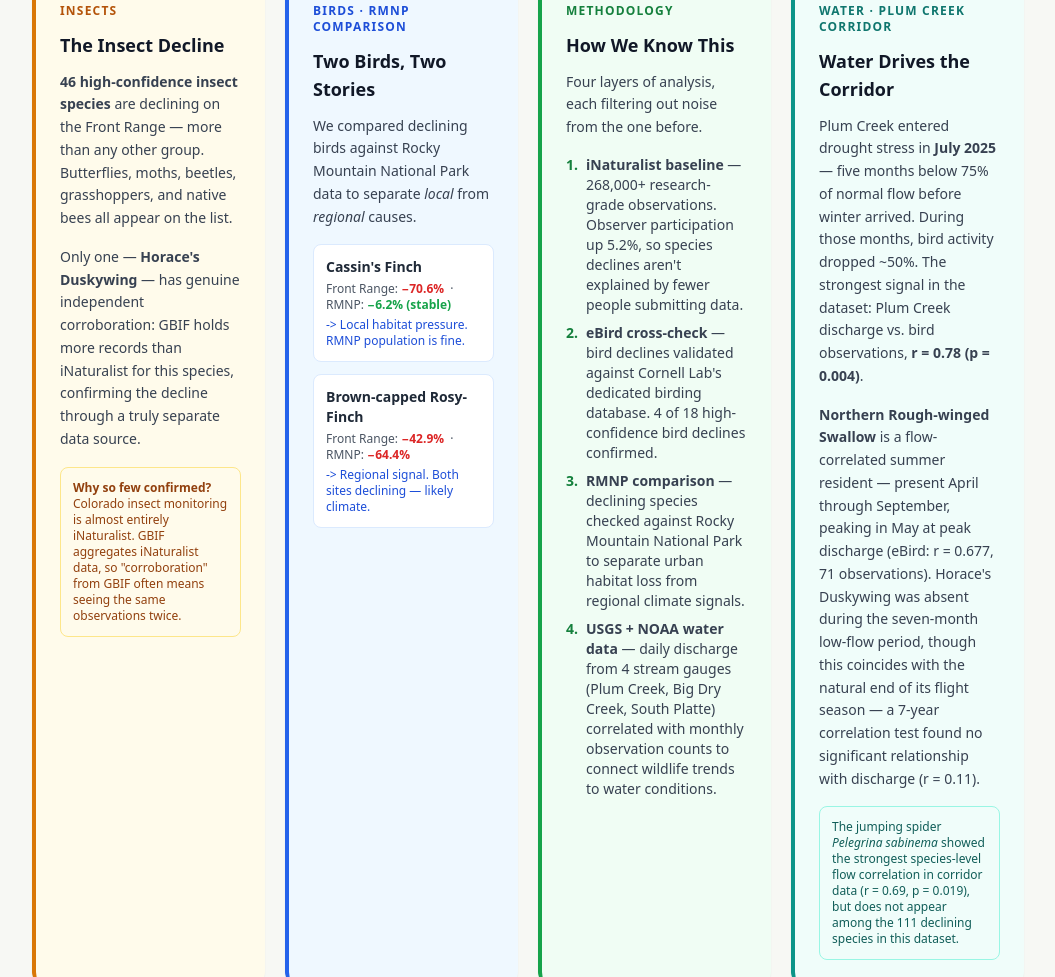
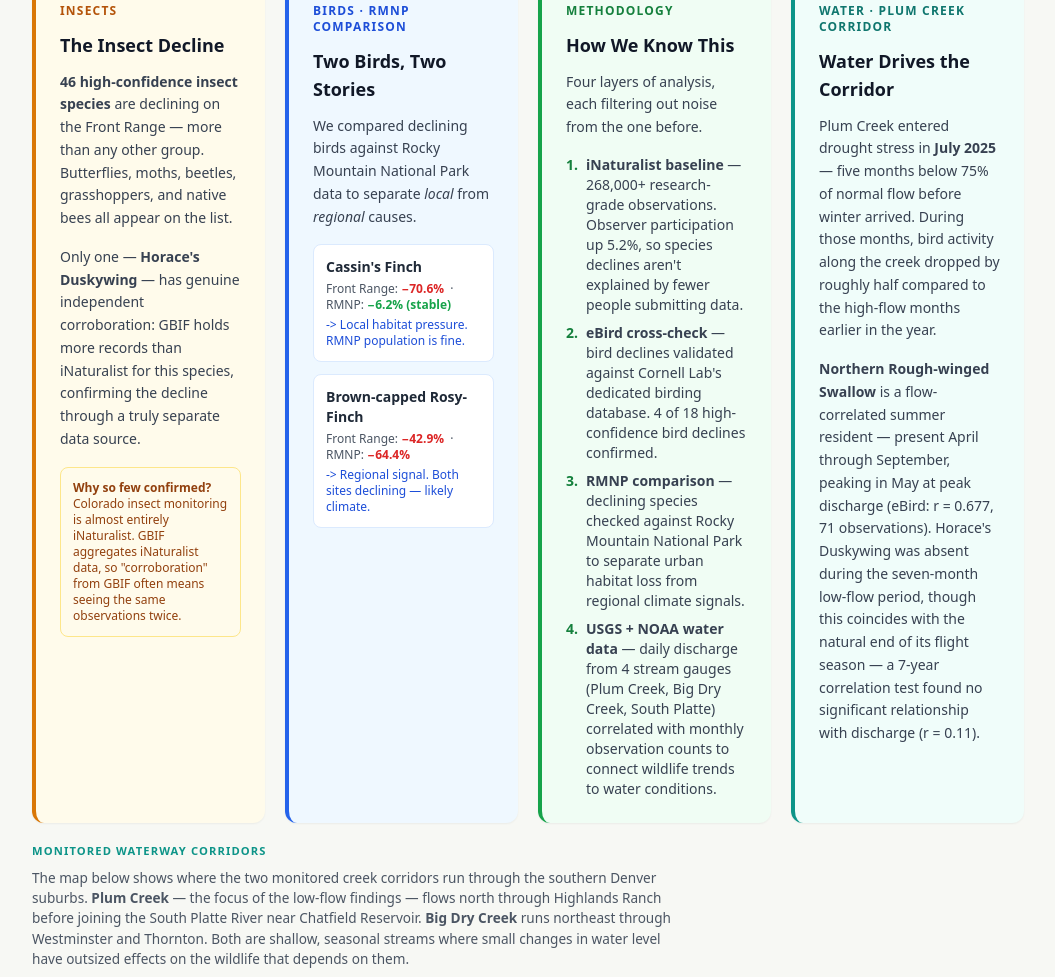
Before and after one commit to kellyandrewb-blip/front-range-wildlife, a plain HTML site: page docs/index.html in a window 1280 px wide. Shown: the part 1328-2305 px from the top of the page, without its empty margins (112-1167 px from the left). Drawn offline with nearby package versions, Linux system fonts and the light colour scheme; grey boxes are pictures that could not be loaded.

Commit message:
Dashboard: remove retracted species-discharge correlations, keep hydrological and observational findings
Co-Authored-By: Claude Sonnet 4.6 <noreply@anthropic.com>

```diff
--- a/docs/index.html
+++ b/docs/index.html
@@ -190,14 +190,11 @@
       <div class="text-teal-700 text-xs font-bold tracking-widest uppercase mb-3">Water · Plum Creek Corridor</div>
       <h3 class="text-lg font-bold text-gray-900 mb-3">Water Drives the Corridor</h3>
       <p class="text-gray-700 text-sm leading-relaxed mb-4">
-        Plum Creek entered drought stress in <strong>July 2025</strong> — five months below 75% of normal flow before winter arrived. During those months, bird activity dropped ~50%. The strongest signal in the dataset: Plum Creek discharge vs. bird observations, <strong>r = 0.78 (p = 0.004)</strong>.
+        Plum Creek entered drought stress in <strong>July 2025</strong> — five months below 75% of normal flow before winter arrived. During those months, bird activity along the creek dropped by roughly half compared to the high-flow months earlier in the year.
       </p>
       <p class="text-gray-700 text-sm leading-relaxed mb-4">
         <strong>Northern Rough-winged Swallow</strong> is a flow-correlated summer resident — present April through September, peaking in May at peak discharge (eBird: r = 0.677, 71 observations). Horace's Duskywing was absent during the seven-month low-flow period, though this coincides with the natural end of its flight season — a 7-year correlation test found no significant relationship with discharge (r = 0.11).
       </p>
-      <div class="bg-teal-50 border border-teal-200 rounded-lg p-3 text-xs text-teal-800">
-        The jumping spider <em>Pelegrina sabinema</em> showed the strongest species-level flow correlation in corridor data (r = 0.69, p = 0.019), but does not appear among the 111 declining species in this dataset.
-      </div>
     </div>
 
   </div>
@@ -235,7 +232,7 @@
     <ol class="grid grid-cols-1 md:grid-cols-2 lg:grid-cols-5 gap-x-8 gap-y-4 text-sm text-gray-700">
       <li class="flex gap-2">
         <span class="text-teal-700 font-bold shrink-0">1.</span>
-        <span><strong>Log waterbirds along Plum Creek on iNaturalist.</strong> Bird observations from this corridor predict stream discharge (r = 0.78) — the most reliable ecological signal in the dataset. Every sighting here makes the monitoring dataset more accurate.</span>
+        <span><strong>Log waterbirds along Plum Creek on iNaturalist.</strong> Every sighting here contributes to building the long-term dataset needed to track how wildlife responds to flow conditions.</span>
       </li>
       <li class="flex gap-2">
         <span class="text-teal-700 font-bold shrink-0">2.</span>
```
